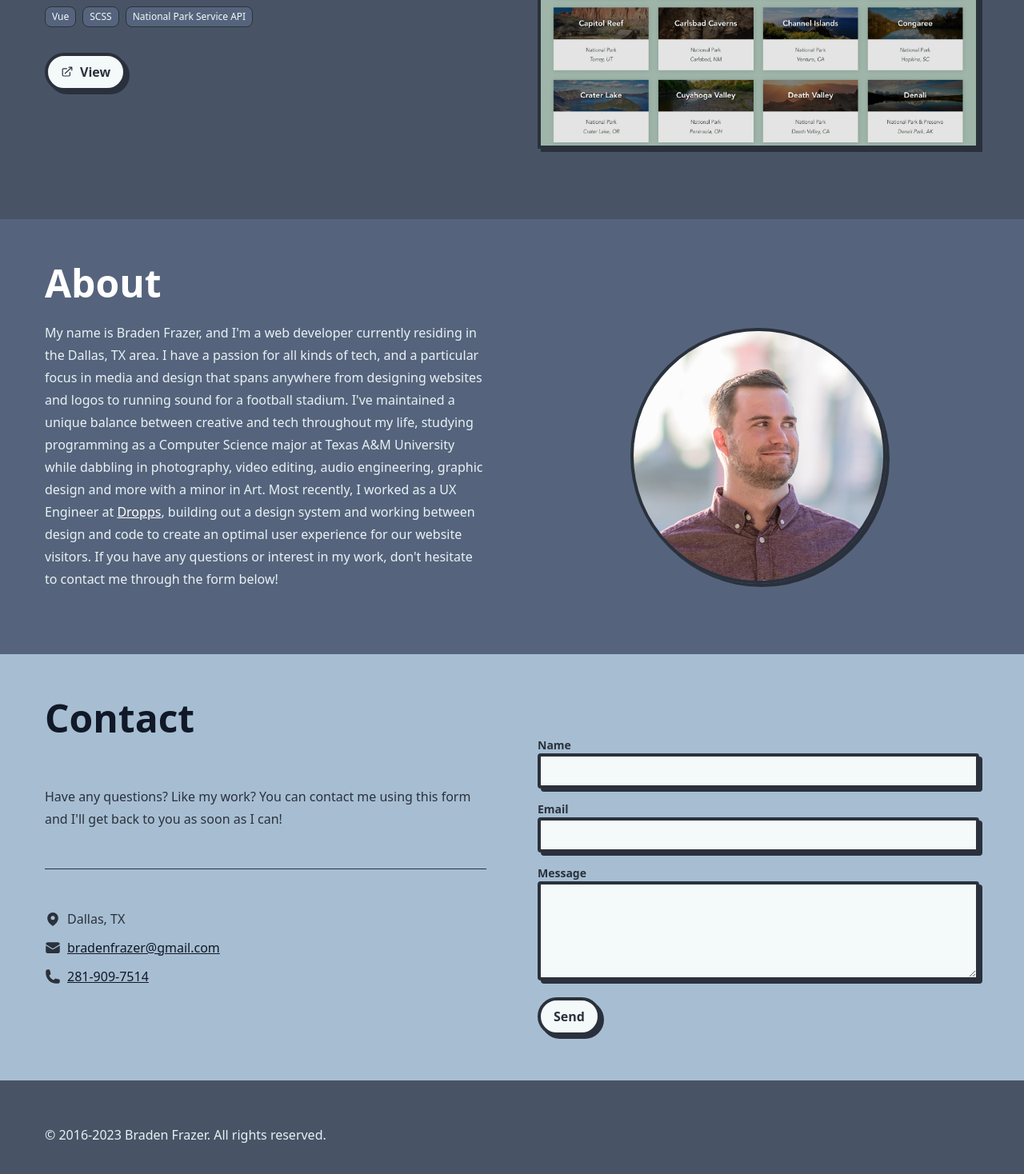
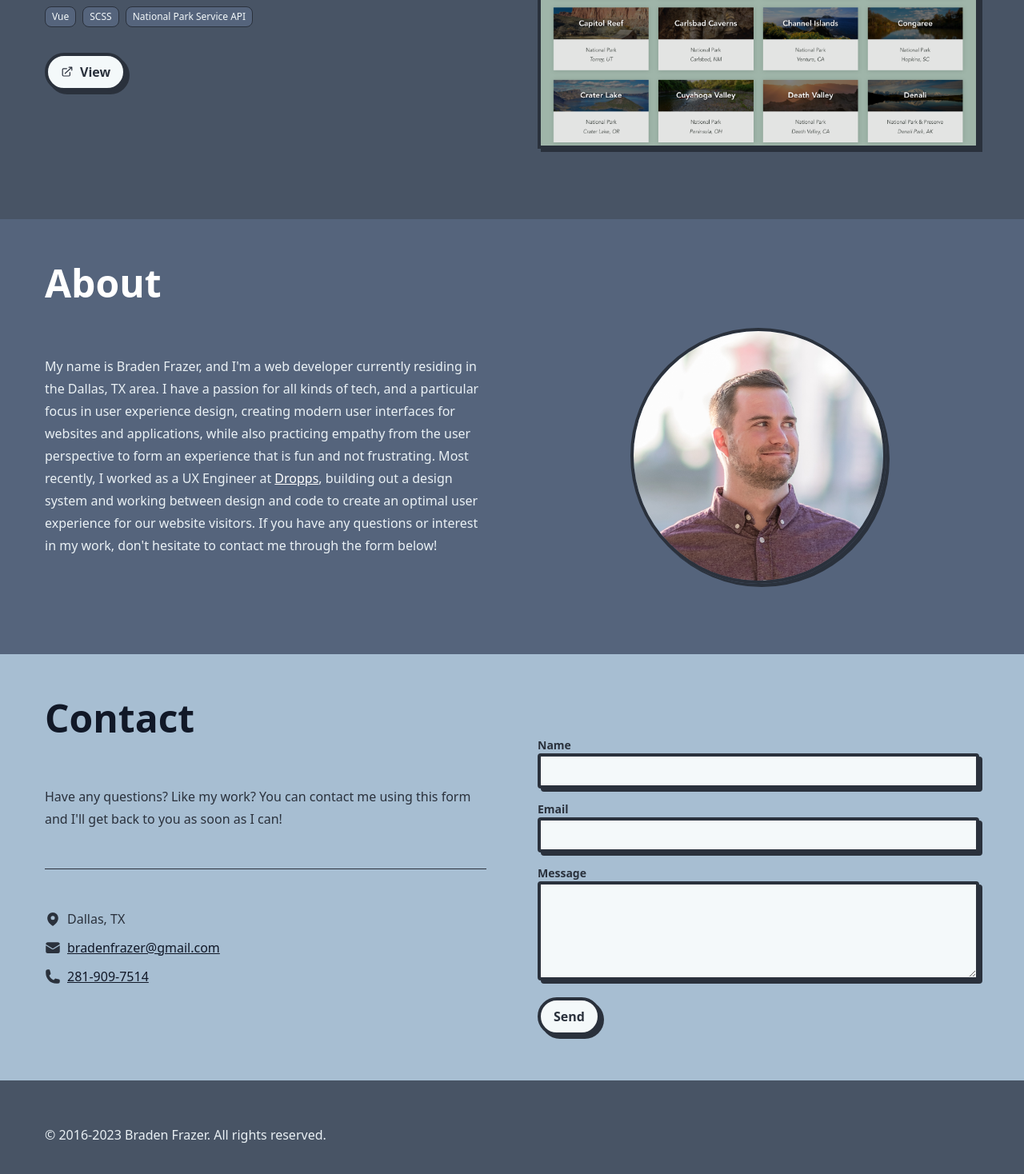
Before and after one commit to bradenfrazer/portfolio, a React (Vite) app: page / in a window 1280 px wide. Shown: the part 3326-4794 px from the top of the page at 80% size. Built offline with nearby package versions, Linux system fonts and the light colour scheme.

Commit message:
code cleanup

```diff
--- a/src/components/About.tsx
+++ b/src/components/About.tsx
@@ -6,7 +6,7 @@ export const About = () => {
     <Section title="About" variant="mid">
       <div className="md:order-2">
         <img
-          className="border-primary-950 mx-auto w-48 max-w-xs rounded-full border-4 shadow md:w-auto"
+          className="mx-auto w-48 max-w-xs rounded-full border-4 border-primary-950 shadow md:w-auto"
           src={photo}
         />
       </div>
@@ -14,13 +14,10 @@ export const About = () => {
         <p>
           My name is Braden Frazer, and I'm a web developer currently residing
           in the Dallas, TX area. I have a passion for all kinds of tech, and a
-          particular focus in media and design that spans anywhere from
-          designing websites and logos to running sound for a football stadium.
-          I've maintained a unique balance between creative and tech throughout
-          my life, studying programming as a Computer Science major at Texas A&M
-          University while dabbling in photography, video editing, audio
-          engineering, graphic design and more with a minor in Art. Most
-          recently, I worked as a UX Engineer at{" "}
+          particular focus in user experience design, creating modern user
+          interfaces for websites and applications, while also practicing
+          empathy from the user perspective to form an experience that is fun
+          and not frustrating. Most recently, I worked as a UX Engineer at{" "}
           <a href="https://www.dropps.com/" target="_blank">
             Dropps
           </a>
--- a/src/components/Footer.tsx
+++ b/src/components/Footer.tsx
@@ -1,10 +1,11 @@
 import { Section } from "./Section";
 
 export const Footer = () => {
+  const currYear = new Date().getFullYear();
   return (
     <Section>
       <p className="m-0 text-xs sm:text-sm md:text-base">
-        © 2016-2023 Braden Frazer. All rights reserved.
+        © 2016-{currYear.toString()} Braden Frazer. All rights reserved.
       </p>
     </Section>
   );
--- a/src/components/ui/Badge.tsx
+++ b/src/components/ui/Badge.tsx
@@ -1,24 +1,20 @@
-import { cva, cx, type VariantProps } from "class-variance-authority";
+import { cx } from "class-variance-authority";
 
-const badgeClasses = cva(["px-2 py-1 rounded-lg whitespace-nowrap text-xs"], {
-  variants: {
-    variant: {
-      primary: "border border-primary-950 bg-primary-800 text-primary-50",
-    },
-  },
-  defaultVariants: {
-    variant: "primary",
-  },
-});
-
-interface BadgeProps extends VariantProps<typeof badgeClasses> {
+interface BadgeProps {
   className?: string;
   children: React.ReactNode;
 }
 
 export const Badge = (props: BadgeProps) => {
-  const { className, children, variant } = props;
+  const { className, children } = props;
   return (
-    <span className={cx(badgeClasses({ variant }), className)}>{children}</span>
+    <span
+      className={cx(
+        "whitespace-nowrap rounded-lg border border-primary-950 bg-primary-800 px-2 py-1 text-xs text-primary-50",
+        className,
+      )}
+    >
+      {children}
+    </span>
   );
 };
--- a/src/index.css
+++ b/src/index.css
@@ -18,9 +18,7 @@
   font-family: "Overpass Variable", system-ui, sans-serif;
   line-height: 1.5;
   font-weight: 400;
-
   color-scheme: light dark;
-
   font-synthesis: none;
   text-rendering: optimizeLegibility;
   -webkit-font-smoothing: antialiased;
```
